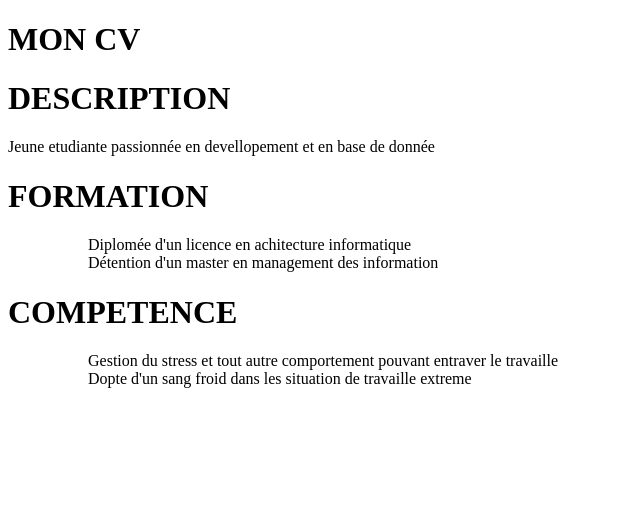
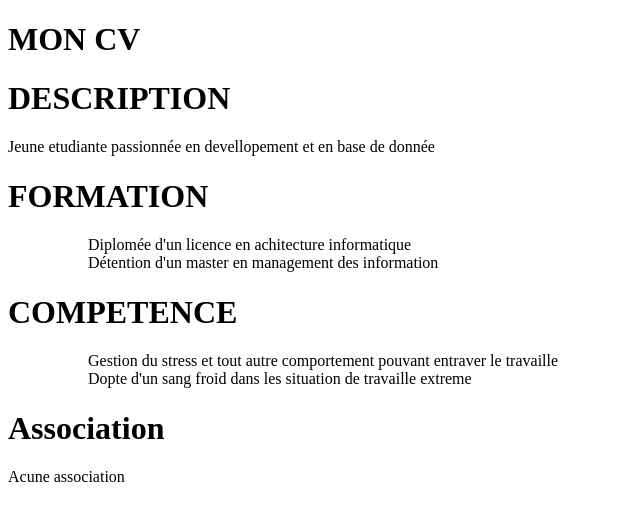
Before and after one commit to Ornelie22/mon-cv, a plain HTML site: page index.html in a window 1280 px wide. Shown: the whole page, without its empty margins (0-640 px from the left). Drawn offline with Linux system fonts and the light colour scheme.

```diff
--- a/index.html
+++ b/index.html
@@ -31,8 +31,9 @@
            </ul>
 
 
-
     </div>
+    <h1>Association</h1>
+    Acune association
 
 </body>
 </html
```
